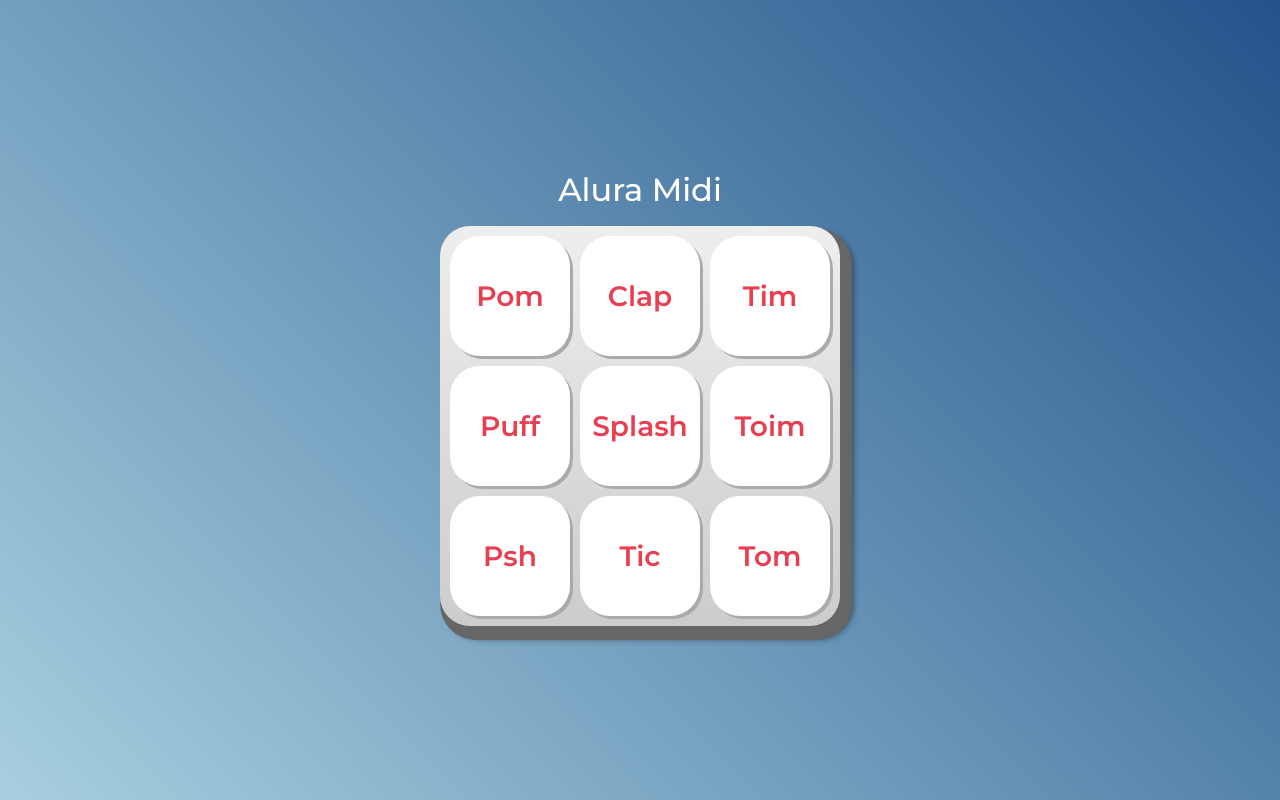
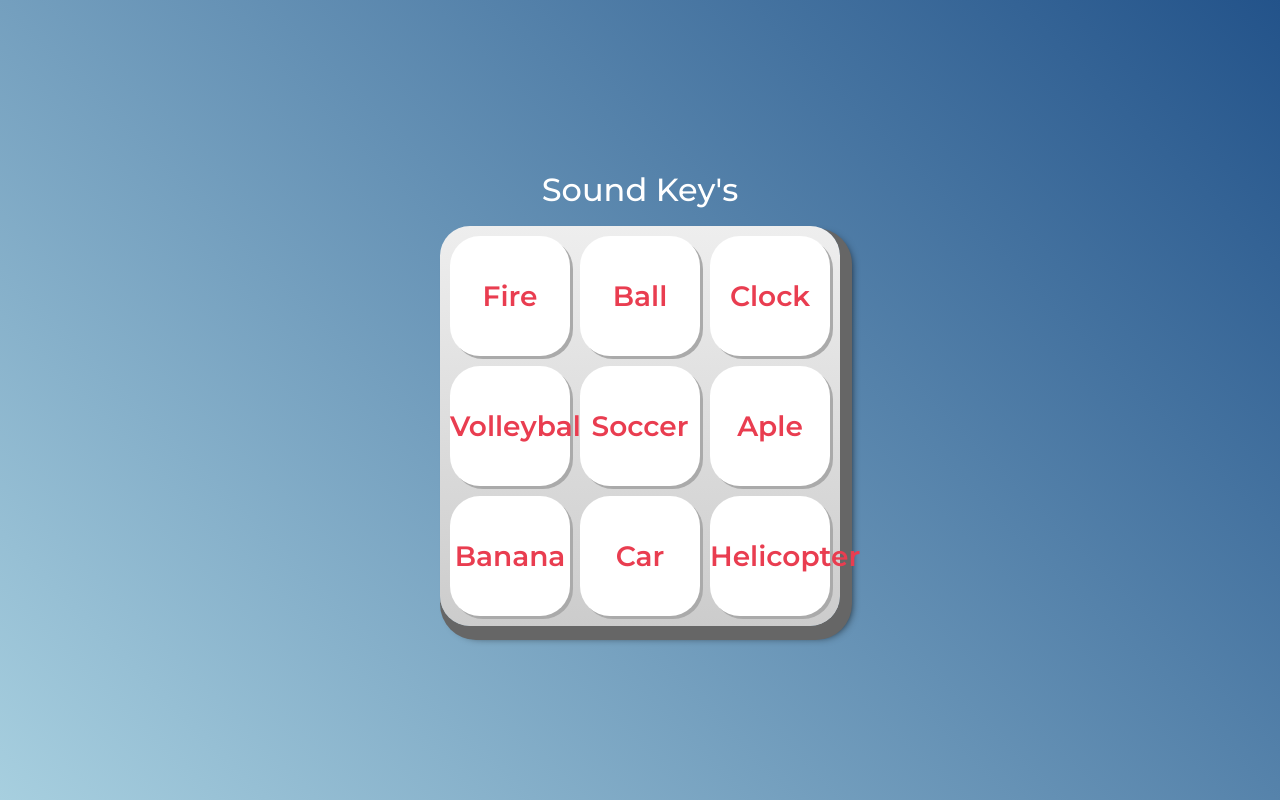
Before and after one commit to arthurMalveste/AluraMidi-Inicial, a plain HTML site: page index.html in a window 1280 px wide. Drawn offline with Linux system fonts and the light colour scheme.

Commit message:
pequena mudanças

```diff
--- a/index.html
+++ b/index.html
@@ -5,7 +5,7 @@
     <meta http-equiv="X-UA-Compatible" content="IE=edge">
     <meta name="viewport" content="width=device-width, initial-scale=1.0">
 
-    <title>Alura MIDI</title>
+    <title>Sound Key's</title>
 
     <link rel="preconnect" href="https://fonts.googleapis.com">
     <link rel="preconnect" href="https://fonts.gstatic.com" crossorigin>
@@ -19,20 +19,20 @@
 </head>
 <body>
 
-    <h1>Alura Midi</h1>
+    <h1>Sound Key's</h1>
 
     <section class="teclado">
-        <button class="tecla tecla_pom">Pom</button>
-        <button class="tecla tecla_clap">Clap</button>
-        <button class="tecla tecla_tim">Tim</button>
+        <button class="tecla tecla_pom">Fire</button>
+        <button class="tecla tecla_clap">Ball</button>
+        <button class="tecla tecla_tim">Clock</button>
 
-        <button class="tecla tecla_puff">Puff</button>
-        <button class="tecla tecla_splash">Splash</button>
-        <button class="tecla tecla_toim">Toim</button>
+        <button class="tecla tecla_puff">Volleyball</button>
+        <button class="tecla tecla_splash">Soccer</button>
+        <button class="tecla tecla_toim">Aple</button>
 
-        <button class="tecla tecla_psh">Psh</button>
-        <button class="tecla tecla_tic">Tic</button>
-        <button class="tecla tecla_tom">Tom</button>
+        <button class="tecla tecla_psh">Banana</button>
+        <button class="tecla tecla_tic">Car</button>
+        <button class="tecla tecla_tom">Helicopter</button>
     </section>
 
     <audio src="sounds/keyq.wav" id="som_tecla_pom"></audio>
```
